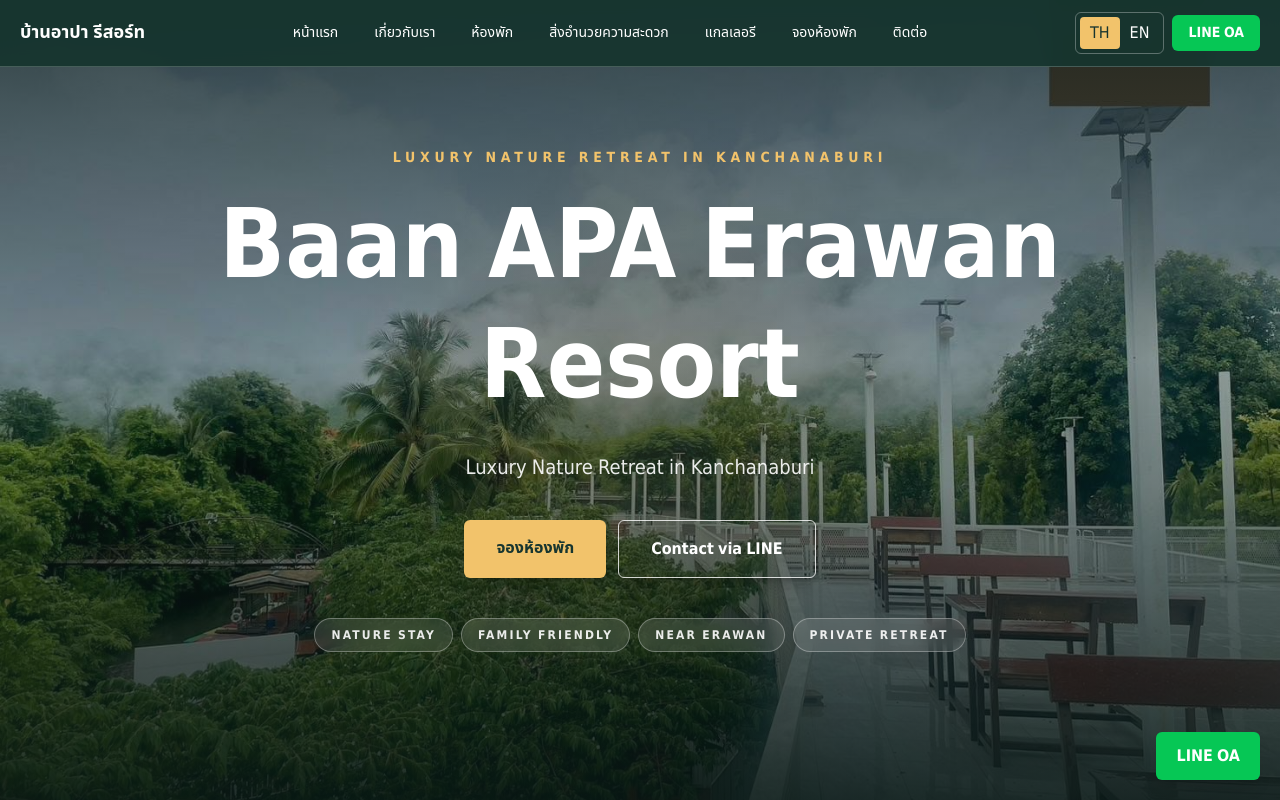
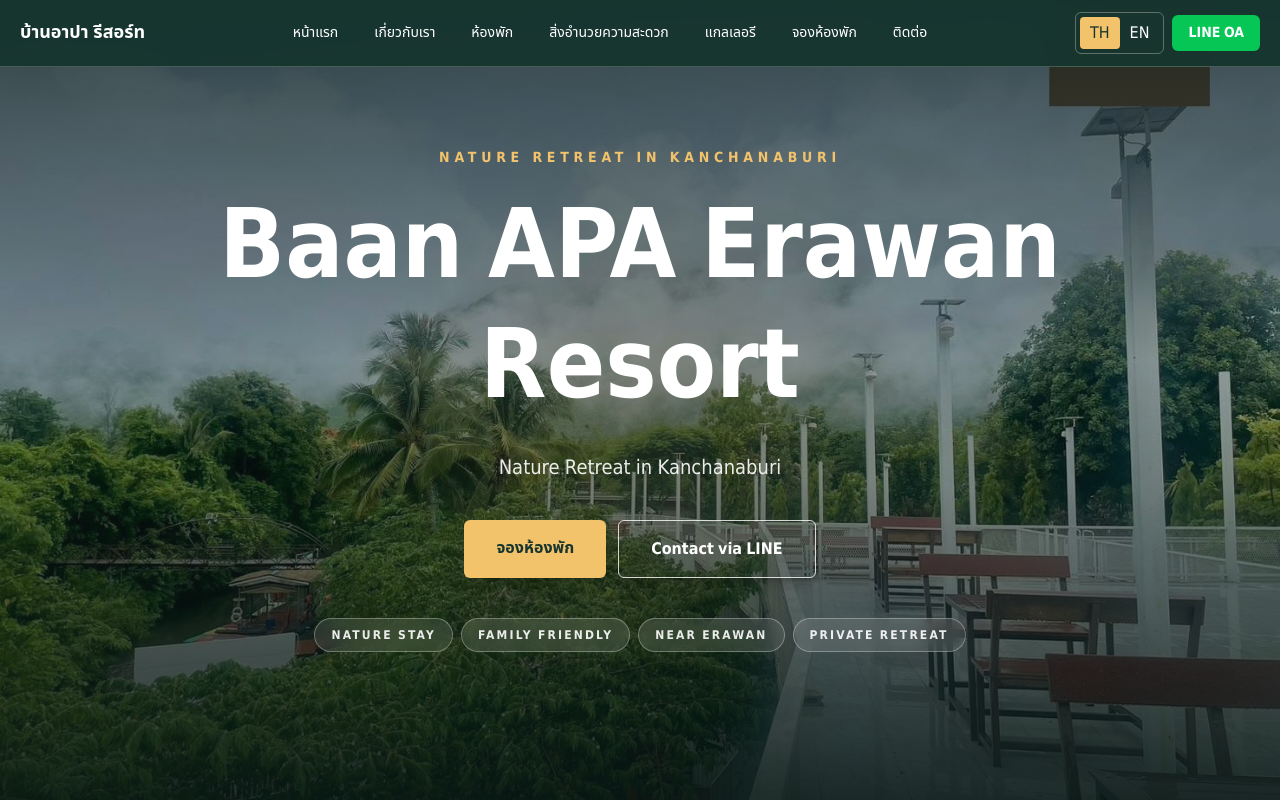
Before and after one commit to mpxdzzz/baan-apa-web, a Next.js app: page / in a window 1280 px wide. Shown: the top 800 px of the page. Built offline with nearby package versions, Linux system fonts and the light colour scheme.

Commit message:
premium web

```diff
--- a/app/_components/Footer.tsx
+++ b/app/_components/Footer.tsx
@@ -1,29 +1,13 @@
 "use client";
-
-import { lineOaUrl } from "../_lib/site-content";
 
 export function Footer() {
   const year = new Date().getFullYear();
 
   return (
-    <>
-      <footer className="border-t border-[#e3d0b4] bg-[#102722] px-5 py-6 text-white">
-        <div className="mx-auto flex max-w-7xl flex-col items-center justify-between gap-3 text-center sm:flex-row sm:text-left">
-          <p className="font-bold">Baan APA Erawan Resort</p>
-          <p className="text-sm text-white/60">
-            Copyright (c) {year} Baan APA Erawan Resort. All rights reserved.
-          </p>
-        </div>
-      </footer>
-
-      <a
-        href={lineOaUrl}
-        target="_blank"
-        rel="noreferrer"
-        className="fixed bottom-5 right-5 z-50 rounded-md bg-[#06c755] px-5 py-3 font-bold text-white shadow-lg hover:bg-[#05b34c]"
-      >
-        LINE OA
-      </a>
-    </>
+    <footer className="bg-[#102722] px-5 py-6 text-center text-white">
+      <p className="text-sm text-white/60">
+        Copyright (c) {year} Baan APA Erawan Resort. All rights reserved.
+      </p>
+    </footer>
   );
 }
--- a/app/page.tsx
+++ b/app/page.tsx
@@ -13,7 +13,7 @@
 
 const homeCopy = {
   th: {
-    heroSubtitle: "Luxury Nature Retreat in Kanchanaburi",
+    heroSubtitle: "Nature Retreat in Kanchanaburi",
     book: "จองห้องพัก",
     line: "Contact via LINE",
     badges: ["Nature Stay", "Family Friendly", "Near Erawan", "Private Retreat"],
@@ -54,15 +54,17 @@
     viewGallery: "ดูแกลเลอรี",
     ctaTitle: "พร้อมเริ่มต้นวันพักผ่อนที่บ้านอาปาแล้วหรือยัง",
     ctaBody: "ส่งคำขอจอง หรือคุยกับทีมงานผ่าน LINE เพื่อเช็กห้องว่างและรายละเอียดก่อนเข้าพัก",
-    contactEyebrow: "Contact & Location",
-    contactTitle: "ติดต่อและแผนที่",
+    findEyebrow: "Find Us",
+    findTitle: "BAAN APA ERAWAN",
+    findDescription:
+      "A private nature retreat in Kanchanaburi where warm hospitality, quiet scenery, and effortless comfort come together for a refined escape.",
     resortName: "Baan APA Erawan Resort",
-    address: "199 หมู่2 ตำบล ช่องสะเดา อำเภอเมืองกาญจนบุรี กาญจนบุรี 71190",
+    address: "Kanchanaburi, Thailand",
     phone: "080-591-9199",
-    mapTitle: "แผนที่บ้านอาปาเอราวัณรีสอร์ท",
+    directions: "Get Directions",
   },
   en: {
-    heroSubtitle: "Luxury Nature Retreat in Kanchanaburi",
+    heroSubtitle: "Nature Retreat in Kanchanaburi",
     book: "Book Now",
     line: "Contact via LINE",
     badges: ["Nature Stay", "Family Friendly", "Near Erawan", "Private Retreat"],
@@ -103,12 +105,14 @@
     viewGallery: "View Gallery",
     ctaTitle: "Ready to begin your Baan APA retreat?",
     ctaBody: "Send a booking request or talk with our team on LINE to check availability and stay details.",
-    contactEyebrow: "Contact & Location",
-    contactTitle: "Contact and map",
+    findEyebrow: "Find Us",
+    findTitle: "BAAN APA ERAWAN",
+    findDescription:
+      "A private nature retreat in Kanchanaburi where warm hospitality, quiet scenery, and effortless comfort come together for a refined escape.",
     resortName: "Baan APA Erawan Resort",
-    address: "199 Moo 2, Chong Sadao, Mueang Kanchanaburi, Kanchanaburi 71190",
+    address: "Kanchanaburi, Thailand",
     phone: "080-591-9199",
-    mapTitle: "Map to Baan APA Erawan Resort",
+    directions: "Get Directions",
   },
 } as const;
 
@@ -396,57 +400,78 @@
           </div>
         </section>
 
-        <section className="bg-[#17352f] px-5 py-20 text-white">
-          <div className="mx-auto grid max-w-7xl gap-8 lg:grid-cols-[0.9fr_1.1fr] lg:items-stretch">
-            <div className="rounded-3xl border border-white/10 bg-white/10 p-8 shadow-2xl shadow-black/10 sm:p-10">
-              <p className="mb-4 text-sm font-bold uppercase tracking-[0.22em] text-[#f2c36b]">
-                {copy.contactEyebrow}
+        <section className="bg-[#17352f] px-5 py-24 text-white">
+          <div className="mx-auto grid max-w-7xl gap-10 lg:grid-cols-[0.85fr_1.15fr] lg:items-center">
+            <div className="py-4">
+              <p className="mb-5 text-sm font-bold uppercase tracking-[0.28em] text-[#f2c36b]">
+                {copy.findEyebrow}
               </p>
-              <h2 className="mb-8 text-4xl font-bold">{copy.contactTitle}</h2>
-              <div className="space-y-5 text-white/85">
+              <h2 className="text-4xl font-bold leading-tight sm:text-5xl">
+                {copy.findTitle}
+              </h2>
+              <p className="mt-6 max-w-xl text-lg leading-8 text-white/75">
+                {copy.findDescription}
+              </p>
+
+              <div className="mt-10 space-y-6 text-white/85">
                 <div>
-                  <p className="text-sm uppercase tracking-[0.18em] text-white/50">
+                  <p className="text-xs font-bold uppercase tracking-[0.22em] text-white/45">
                     Resort
                   </p>
-                  <p className="mt-1 text-xl font-bold text-white">
+                  <p className="mt-2 text-xl font-semibold text-white">
                     {copy.resortName}
                   </p>
                 </div>
                 <div>
-                  <p className="text-sm uppercase tracking-[0.18em] text-white/50">
+                  <p className="text-xs font-bold uppercase tracking-[0.22em] text-white/45">
                     Address
                   </p>
-                  <p className="mt-1 leading-7">{copy.address}</p>
+                  <p className="mt-2 text-lg">{copy.address}</p>
                 </div>
                 <div>
-                  <p className="text-sm uppercase tracking-[0.18em] text-white/50">
+                  <p className="text-xs font-bold uppercase tracking-[0.22em] text-white/45">
                     Phone
                   </p>
                   <a
                     href="tel:0805919199"
-                    className="mt-1 inline-block text-xl font-bold text-white"
+                    className="mt-2 inline-block text-xl font-semibold text-white"
                   >
                     {copy.phone}
                   </a>
                 </div>
               </div>
+
+              <div className="mt-10 flex flex-col gap-3 sm:flex-row">
                 <a
                   href={lineOaUrl}
                   target="_blank"
                   rel="noreferrer"
-                className="mt-8 inline-block rounded-md bg-[#06c755] px-6 py-3 font-bold text-white transition hover:bg-[#05b34c]"
+                  className="rounded-md bg-[#06c755] px-6 py-3 text-center font-bold text-white transition hover:bg-[#05b34c]"
                 >
                   {copy.line}
                 </a>
+                <a
+                  href="https://www.google.com/maps/search/?api=1&query=199%20%E0%B8%AB%E0%B8%A1%E0%B8%B9%E0%B9%882%20%E0%B8%95%E0%B8%B3%E0%B8%9A%E0%B8%A5%20%E0%B8%8A%E0%B9%88%E0%B8%AD%E0%B8%87%E0%B8%AA%E0%B8%B0%E0%B9%80%E0%B8%94%E0%B8%B2%20%E0%B8%AD%E0%B8%B3%E0%B9%80%E0%B8%A0%E0%B8%AD%E0%B9%80%E0%B8%A1%E0%B8%B7%E0%B8%AD%E0%B8%87%E0%B8%81%E0%B8%B2%E0%B8%8D%E0%B8%88%E0%B8%99%E0%B8%9A%E0%B8%B8%E0%B8%A3%E0%B8%B5%20%E0%B8%81%E0%B8%B2%E0%B8%8D%E0%B8%88%E0%B8%99%E0%B8%9A%E0%B8%B8%E0%B8%A3%E0%B8%B5%2071190"
+                  target="_blank"
+                  rel="noreferrer"
+                  className="rounded-md border border-white/60 px-6 py-3 text-center font-bold text-white transition hover:bg-white hover:text-[#17352f]"
+                >
+                  {copy.directions}
+                </a>
+              </div>
             </div>
 
-            <div className="min-h-[420px] overflow-hidden rounded-3xl border border-white/10 bg-[#102722] shadow-2xl shadow-black/20">
-              <iframe
-                title={copy.mapTitle}
-                src="https://www.google.com/maps?q=199%20%E0%B8%AB%E0%B8%A1%E0%B8%B9%E0%B9%882%20%E0%B8%95%E0%B8%B3%E0%B8%9A%E0%B8%A5%20%E0%B8%8A%E0%B9%88%E0%B8%AD%E0%B8%87%E0%B8%AA%E0%B8%B0%E0%B9%80%E0%B8%94%E0%B8%B2%20%E0%B8%AD%E0%B8%B3%E0%B9%80%E0%B8%A0%E0%B8%AD%E0%B9%80%E0%B8%A1%E0%B8%B7%E0%B8%AD%E0%B8%87%E0%B8%81%E0%B8%B2%E0%B8%8D%E0%B8%88%E0%B8%99%E0%B8%9A%E0%B8%B8%E0%B8%A3%E0%B8%B5%20%E0%B8%81%E0%B8%B2%E0%B8%8D%E0%B8%88%E0%B8%99%E0%B8%9A%E0%B8%B8%E0%B8%A3%E0%B8%B5%2071190&output=embed"
-                className="h-full min-h-[420px] w-full"
-                loading="lazy"
-                referrerPolicy="no-referrer-when-downgrade"
+            <div className="relative min-h-[440px] overflow-hidden rounded-[2rem] shadow-2xl shadow-black/30 lg:min-h-[560px]">
+              <Image
+                src="/images/view1.jpg"
+                alt={
+                  language === "th"
+                    ? "วิวธรรมชาติสงบของบ้านอาปาเอราวัณ"
+                    : "Calm nature view at Baan APA Erawan"
+                }
+                fill
+                sizes="(max-width: 1024px) 100vw, 55vw"
+                className="object-cover"
               />
             </div>
           </div>
```
Lines whose indentation alone changed are shown as unchanged.
